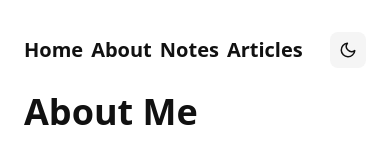
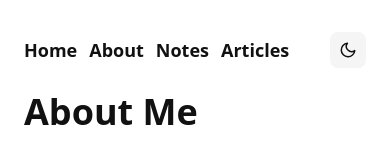
Before and after one commit to pzrsa/parsam.io, a Next.js app: page /about in a window 390 px wide. Shown: the top 160 px of the page. Built offline with nearby package versions, Linux system fonts and the light colour scheme.

Commit message:
update navbar

```diff
--- a/components/Navbar.tsx
+++ b/components/Navbar.tsx
@@ -8,7 +8,7 @@ interface NavbarProps {
 const NavLink: React.FC<NavbarProps> = ({ href, text }) => {
   return (
     <Link href={href}>
-      <a className="font-bold hover:text-neutral-500 dark:hover:text-neutral-400 transition-all text-xl fold:text-base items-center justify-center flex">
+      <a className="font-bold hover:text-neutral-500 dark:hover:text-neutral-400 transition-all text-lg sm:text-xl fold:text-base items-center justify-center flex">
         {text}
       </a>
     </Link>
@@ -17,7 +17,7 @@ const NavLink: React.FC<NavbarProps> = ({ href, text }) => {
 
 const Navbar = () => {
   return (
-    <nav className="flex gap-2 sm:gap-3 mb-6">
+    <nav className="flex flex-wrap gap-3 fold:gap-2 mb-6">
       <NavLink href="/" text="Home" />
       <NavLink href="/about" text="About" />
       <NavLink href="/notes" text="Notes" />
```
